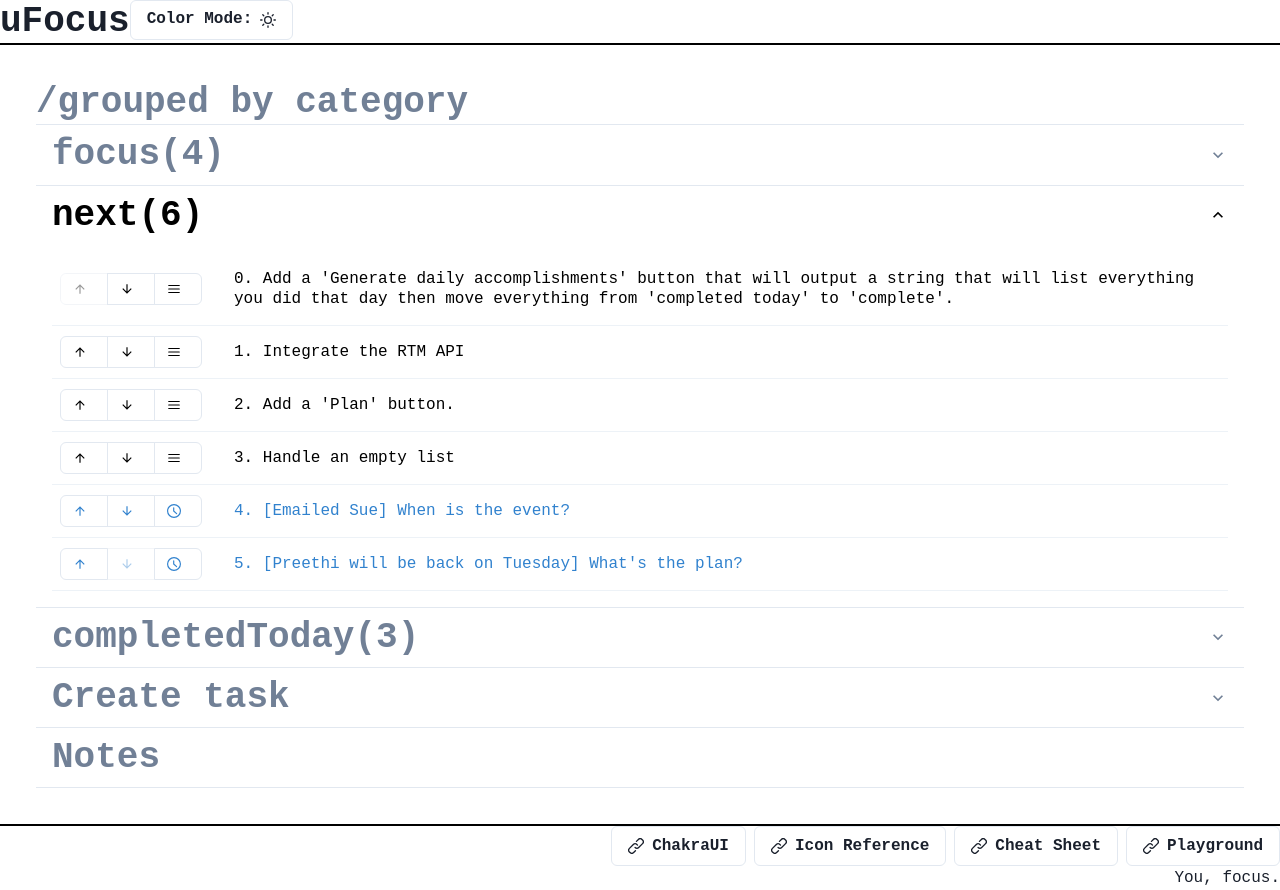
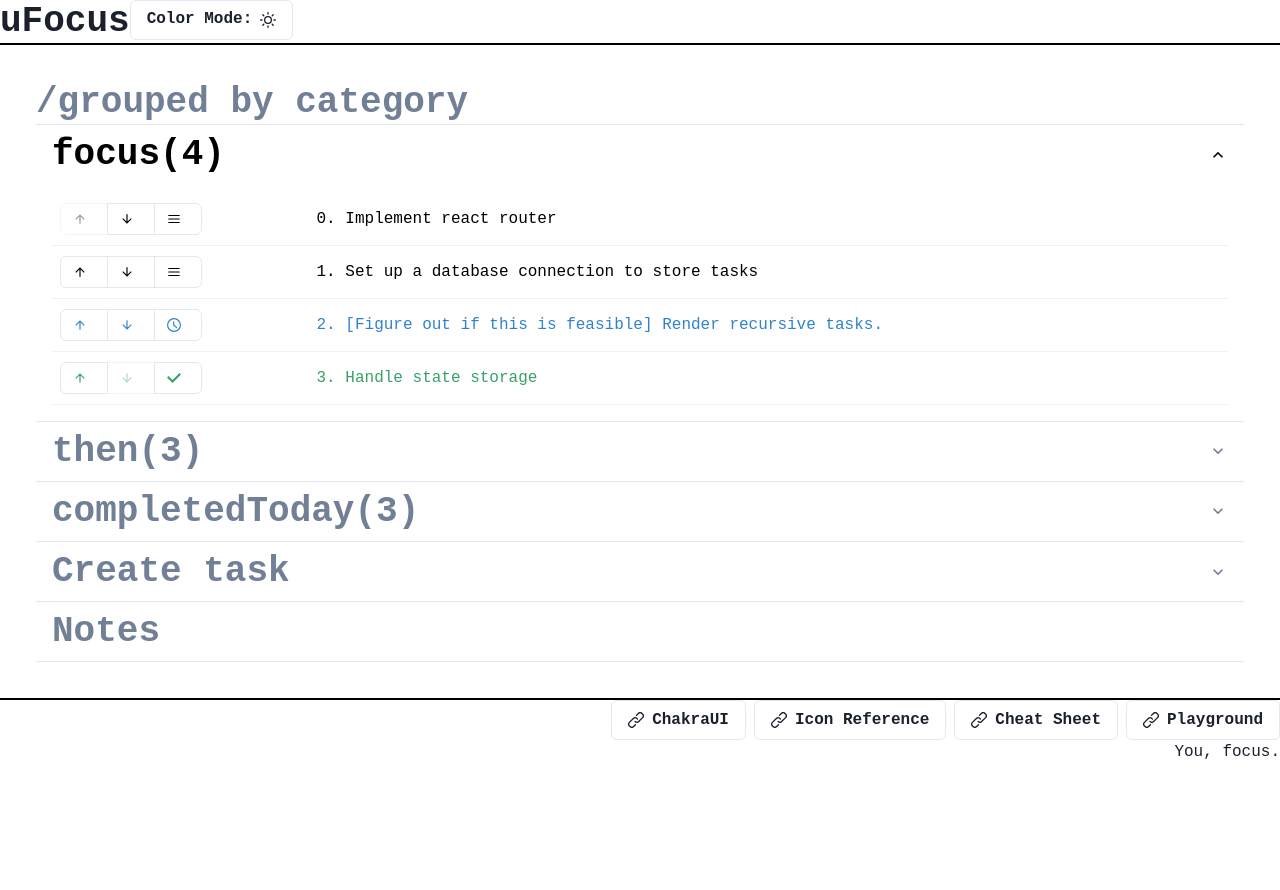
Before and after one commit to vpbasile/uFocus, a React (Vite) app: page / in a window 1280 px wide. After the commit the page ends 800 px from the top, so only its background shows below. Built offline with nearby package versions, Linux system fonts and the light colour scheme.

Commit message:
Replace 'next' category with 'then'

```diff
--- a/src/components/GPTTasks/GroupedCategory.tsx
+++ b/src/components/GPTTasks/GroupedCategory.tsx
@@ -44,7 +44,7 @@ export default function GroupedCategory() {
         <Box display={{ md: 'flex' }}>
             <Box id='taskList' p={9} flex={1}>
                 <Heading as={'h2'} sx={collapsedStyle}>/grouped by category</Heading>
-                <Accordion defaultIndex={[1]}>
+                <Accordion defaultIndex={[0]}>
                     {listCategory.map((eachCategory) => {
                         const relevantTasks: task[] = taskState.get(eachCategory) as task[]
                         return <AccordionItem key={`${eachCategory}`}>
@@ -56,7 +56,7 @@ export default function GroupedCategory() {
                                 </Box>
                                 <AccordionIcon />
                             </AccordionButton>
-                            <AccordionPanel pb={4}><TaskTable relevantTasks={relevantTasks}
+                            <AccordionPanel pb={4}><TaskTable category={eachCategory} relevantTasks={relevantTasks}
                                 dispatch={dispatch} /></AccordionPanel>
                         </AccordionItem>
                     })}
--- a/src/components/GPTTasks/task-spoof.tsx
+++ b/src/components/GPTTasks/task-spoof.tsx
@@ -7,15 +7,12 @@ import { category, listCategory, task } from './task';
 
 export const initialTasks: task[] = [
     { id: nanoid(), displayText: "Implement react router", status: 'inProgress', category: "focus" },
-    { id: nanoid(), displayText: "Render recursive tasks.", status: 'waiting', category: "focus" },
+    { id: nanoid(), displayText: "Set up a database connection to store tasks", status: 'inProgress', category: "focus" },
+    { id: nanoid(), displayText: "[Figure out if this is feasible] Render recursive tasks.", status: 'waiting', category: "focus" },
     { id: nanoid(), displayText: "Handle state storage", status: 'complete', category: "focus" },
-    { id: nanoid(), displayText: "Add a 'Focus now' button that collapses everything except the focus list.", status: 'inProgress', category: "focus" },
-    { id: nanoid(), displayText: "Add a 'Generate daily accomplishments' button that will output a string that will list everything you did that day then move everything from 'completed today' to 'complete'.", status: 'inProgress', category: "next" },
-    { id: nanoid(), displayText: "Integrate the RTM API", status: 'inProgress', category: "next" },
-    { id: nanoid(), displayText: "Add a 'Plan' button.", status: 'inProgress', category: "next" },
-    { id: nanoid(), displayText: "Handle an empty list", status: 'inProgress', category: "next" },
-    { id: nanoid(), displayText: "[Emailed Sue] When is the event?", status: 'waiting', category: "next" },
-    { id: nanoid(), displayText: "[Preethi will be back on Tuesday] What's the plan?", status: 'waiting', category: "next" },
+    { id: nanoid(), displayText: "Add a 'Generate daily accomplishments' button that will output a string that will list everything you did that day then move everything from 'completed today' to 'complete'.", status: 'inProgress', category: "then" },
+    { id: nanoid(), displayText: "Integrate the RTM API", status: 'inProgress', category: "then" },
+    { id: nanoid(), displayText: "Handle an empty list", status: 'inProgress', category: "then" },
     { id: nanoid(), displayText: "Create an accordion for each category.", status: 'complete', category: 'completedToday' },
     { id: nanoid(), displayText: "This was another task, though it was surprisingly long for what you'd expect for the text of a task.", status: 'complete', category: 'completedToday' },
     { id: nanoid(), displayText: "Example task", status: 'complete', category: 'completedToday' },
--- a/src/components/GPTTasks/task.tsx
+++ b/src/components/GPTTasks/task.tsx
@@ -4,7 +4,7 @@ import { Action } from "./todoSlice";
 // Define the 'category' enum
 enum Category {
   focus = 'focus',
-  next = 'next',
+  then = 'then',
   completedToday = 'completedToday',
   // Add more categories as needed
 }
```
